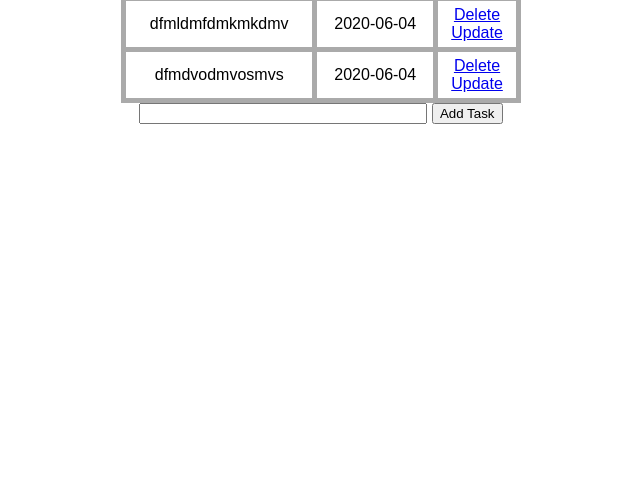
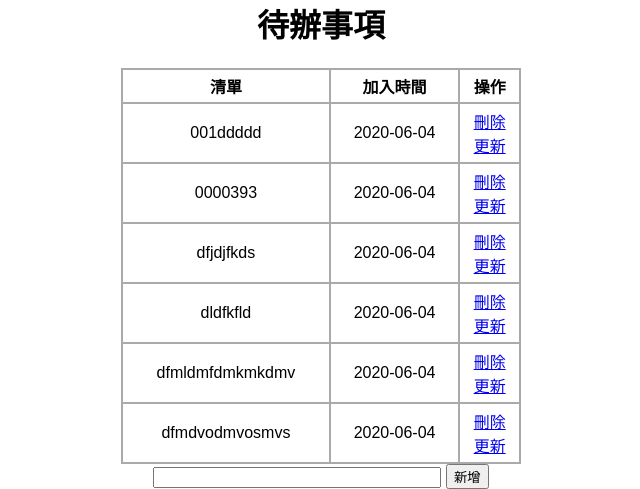
Before and after one commit to Finrodchen/task-master, a Flask app: page / in a window 1280 px wide. Shown: the part 325-814 px from the top of the page, without its empty margins (319-959 px from the left). Before the commit the page ends 449 px from the top, so only its background shows below. Run offline with Flask 2, Linux system fonts and the light colour scheme; data comes from the database, SQL or seed files in the repository.

Commit message:
localize

```diff
--- a/static/css/main.css
+++ b/static/css/main.css
@@ -9,7 +9,7 @@
 }
 
 table, td, th {
-    border: 5px solid #aaa;
+    border: 2px solid #aaa;
 }
 
 table {
--- a/templates/index.html
+++ b/templates/index.html
@@ -1,30 +1,33 @@
 {% extends 'base.html' %}
 
 {% block head %}
-<title>Task Master</title>
+<title>待辦事項 by Finrodchen</title>
 {% endblock %}
 
 {% block body %}
 <div class="content">
-    <h1 style="text-align: center;">Task Master</h1>
+    <center>
+        <img src="https://i.imgur.com/fMrx6Bos.png" title="source: imgur.com">
+    </center>
+    <h1 style="text-align: center;">待辦事項</h1>
     {% if tasks|length < 1 %}
-    <h4 style="text-align: center;">No tasks, all done!!!</h4>
+    <h2 style="text-align: center;">好棒棒！事情都做完了！</h2>
 
     {% else %}
     <table align="center">
         <tr>
-            <th>Task</th>
-            <th>Added</th>
-            <th>Actions</th>
+            <th>清單</th>
+            <th>加入時間</th>
+            <th>操作</th>
         </tr>
         {% for task in tasks %}
         <tr>
             <td>{{ task.content }}</td>
             <td>{{ task.date_created.date() }}</td>
             <td>
-                <a href="/delete/{{ task.id }}">Delete</a>
+                <a href="/delete/{{ task.id }}">刪除</a>
                 <br>
-                <a href="/update/{{ task.id }}">Update</a>
+                <a href="/update/{{ task.id }}">更新</a>
             </td>
         </tr>
         {% endfor %}
@@ -32,7 +35,7 @@
     {% endif %}
     <form action="/" method="POST" align="center">
        <input type="text" name="content" id="content">
-       <input type="submit" value="Add Task">
+       <input type="submit" value="新增">
     </form>
 </div>
 {% endblock %}
--- a/templates/update.html
+++ b/templates/update.html
@@ -1,17 +1,17 @@
 {% extends 'base.html' %}
 
 {% block head %}
-<title>Update task</title>
+<title>更新待辦事項 by Finrodchen</title>
 {% endblock %}
 
 {% block body %}
 <div class="content">
-    <h1 style="text-align: center;">Update Task</h1>
+    <h1 style="text-align: center;">更新待辦事項</h1>
 
 
     <form action="/update/{{ task.id }}" method="POST">
        <input type="text" name="content" id="content" value="{{ task.content }}">
-       <input type="submit" value="Update">
+       <input type="submit" value="更新">
     </form>
 </div>
 {% endblock %}
```
